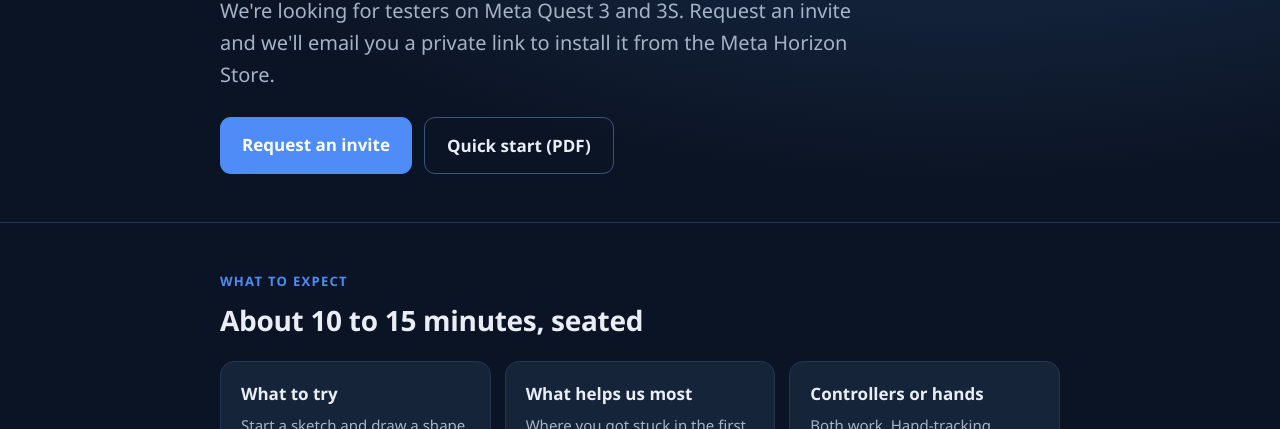
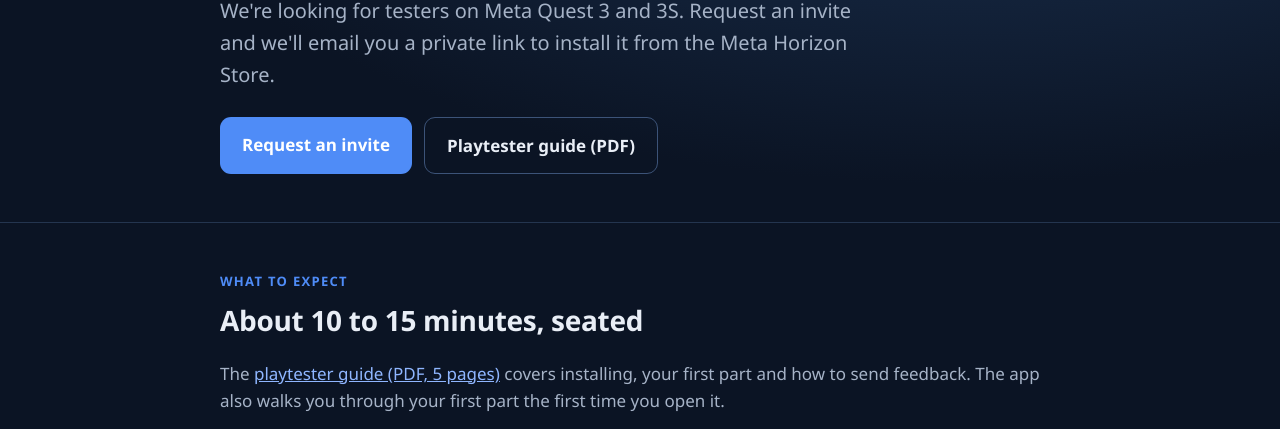
Before and after one commit to spacesuitxr/spacesuitxr.github.io, a plain HTML site: page playtest/index.html in a window 1280 px wide. Shown: the part 319-748 px from the top of the page. Drawn offline with Linux system fonts and the light colour scheme.

Commit message:
Playtest page: the playtester guide PDF
Co-Authored-By: Claude Opus 5.5 <noreply@anthropic.com>

```diff
--- a/playtest/index.html
+++ b/playtest/index.html
@@ -32,7 +32,7 @@
         link to install it from the Meta Horizon Store.</p>
       <div class="btns">
         <a class="btn" href="#request">Request an invite</a>
-        <a class="btn ghost" href="/guide/SpaceSuit-CAD-Quick-Start.pdf">Quick start (PDF)</a>
+        <a class="btn ghost" href="/guide/SpaceSuit-CAD-Playtester-Guide.pdf">Playtester guide (PDF)</a>
       </div>
     </div>
   </section>
@@ -41,6 +41,8 @@
     <div class="wrap">
       <p class="kicker">What to expect</p>
       <h2>About 10 to 15 minutes, seated</h2>
+      <p class="muted">The <a href="/guide/SpaceSuit-CAD-Playtester-Guide.pdf">playtester guide (PDF, 5 pages)</a> covers installing,
+        your first part and how to send feedback. The app also walks you through your first part the first time you open it.</p>
       <div class="grid">
         <div class="card"><h3>What to try</h3><p>Start a sketch and draw a shape on the board, give it an exact size,
           extrude it into a solid, then cut a hole into it. If you have time, open one of the sample assemblies.</p></div>
```
Also changed, not shown: 1 other file.
